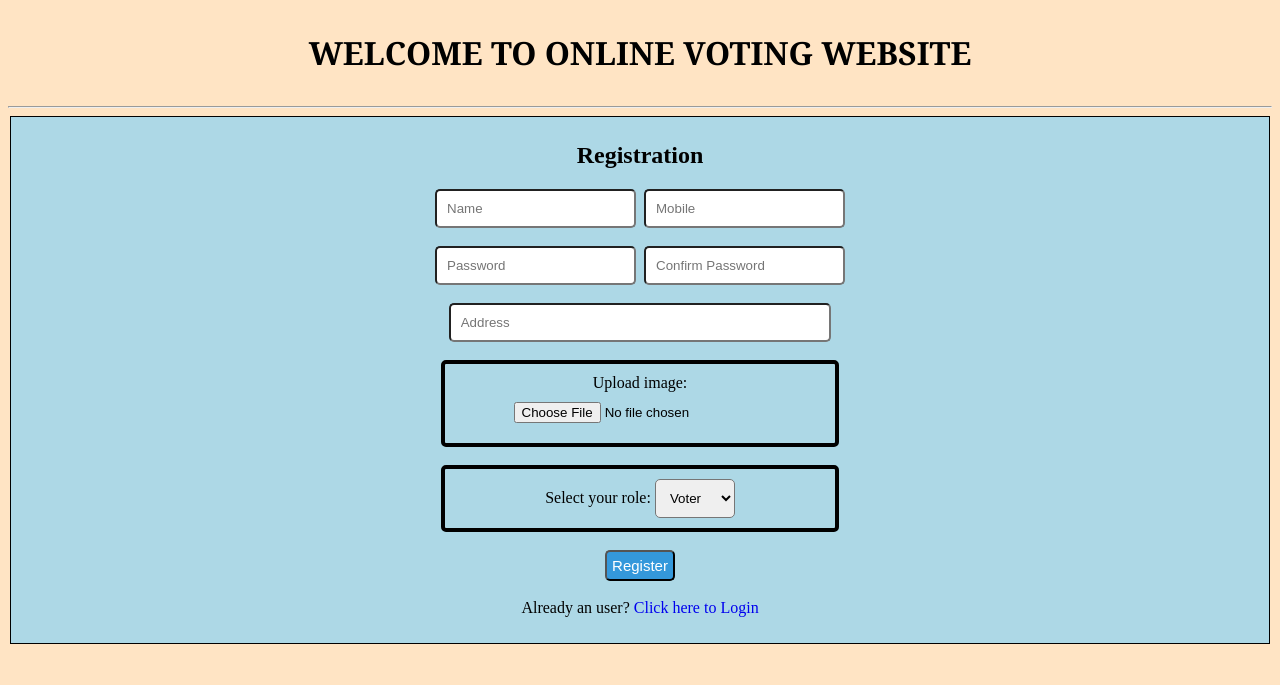
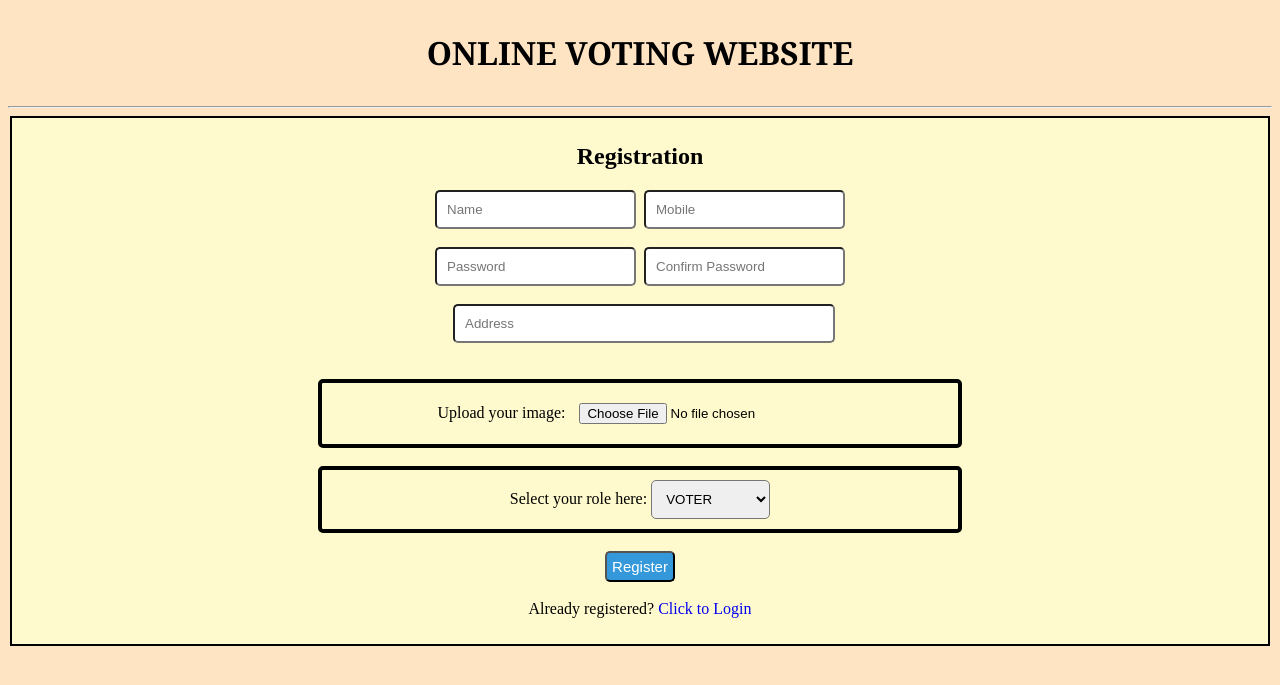
Before and after one commit to pardhesh/IT_PROJECT, a PHP site: page /routes/register.php in a window 1280 px wide. Shown: the top 685 px of the page. Run offline with PHP 8.4, Linux system fonts and the light colour scheme.

Commit message:
Update register.php
I updated some changes in the registration page

```diff
--- a/routes/register.php
+++ b/routes/register.php
@@ -1,12 +1,12 @@
 <html>
     <head>
-        <title>Online voting system - Registratrion</title>
+        <title>Registratrion Page</title>
         <link rel="stylesheet" href="../css/stylesheet.css">
         <style>
             fieldset{
 
-                background-color:lightblue;
-                border: 1px solid #000;
+                background-color:lemonchiffon;
+                border: 2px solid #000;
                 float:center;
 
             }
@@ -15,7 +15,7 @@
     <body>
         <center>
             <div id="headerSection">
-            <h1>WELCOME TO ONLINE VOTING WEBSITE</h1>
+            <h1>ONLINE VOTING WEBSITE</h1>
             </div>
             <hr>
             <fieldset>
@@ -25,20 +25,20 @@
                     <input type="text" name="name" placeholder="Name" required>&nbsp
                     <input type="number" name="mob" placeholder="Mobile" required><br><br>
                     <input type="password" name="pass" placeholder="Password" required>&nbsp
-                    <input type="password" name="cpass" placeholder="Confirm Password" required><br><br>
-                    <input style="width: 31%" type="text" name="add" placeholder="Address" required><br><br>
-                    <div id="upload" style="width: 30%">
-                        Upload image: <input type="file" id="profile" name="image" required>
+                    <input type="password" name="cpass" placeholder="Confirm Password" required><br><br>&nbsp
+                    <input style="width: 31%" type="text" name="add" placeholder="Address" required><br><br>&nbsp
+                    <div id="upload" style="width: 50%">
+                        Upload your image: <input type="file" id="profile" name="image" required>
                     </div><br>
-                    <div id="upload" style="width: 30%">
-                        Select your role:
+                    <div id="upload" style="width: 50%">
+                        Select your role here:
                         <select name="role">
-                            <option value="1">Voter</option>
-                            <option value="2">Group</option>
+                            <option value="1">VOTER</option>
+                            <option value="2">CANDIDATE</option>
                         </select><br>
                     </div><br>
                     <button id="loginbtn" type="submit" name="registerbtn">Register</button><br><br>
-                        Already an user? <a href="../">Click here to Login</a>
+                        Already registered? <a href="../">Click to Login</a>
                 </form>
                 </fieldset>
             </center>
```
